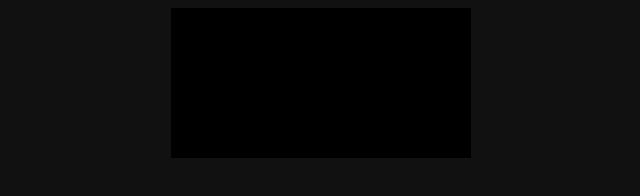
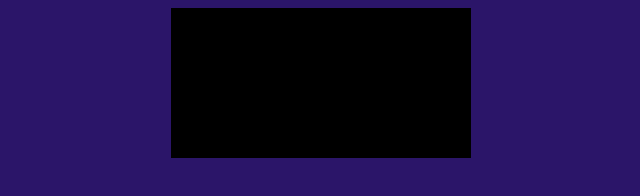
Before and after one commit to lawsmat/artello, a website: page video/www/index.html in a window 1280 px wide. Shown: the whole page, without its empty margins (319-959 px from the left). Drawn offline with Linux system fonts and the light colour scheme.

Commit message:
lawsmat colors

```diff
--- a/video/www/index.html
+++ b/video/www/index.html
@@ -4,7 +4,7 @@
 	<title>Lawsmat Drone Controller</title>
 	<style type="text/css">
 		html, body {
-			background-color: #111;
+			background-color: #2B1569;
 			text-align: center;
 		}
 	</style>
```
